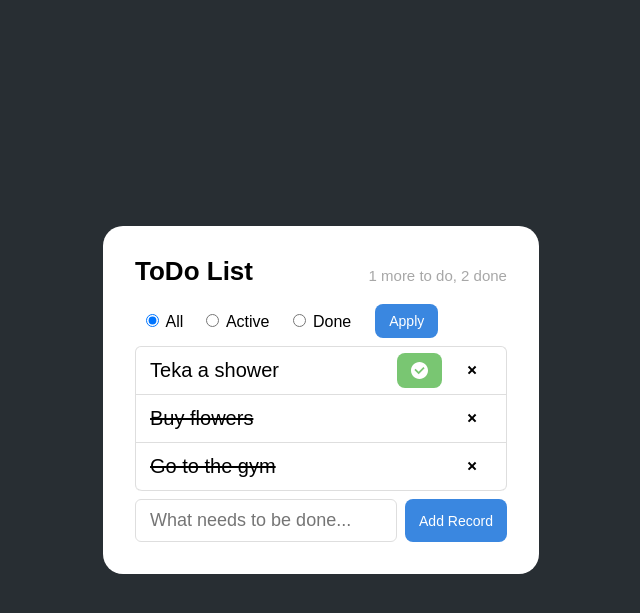
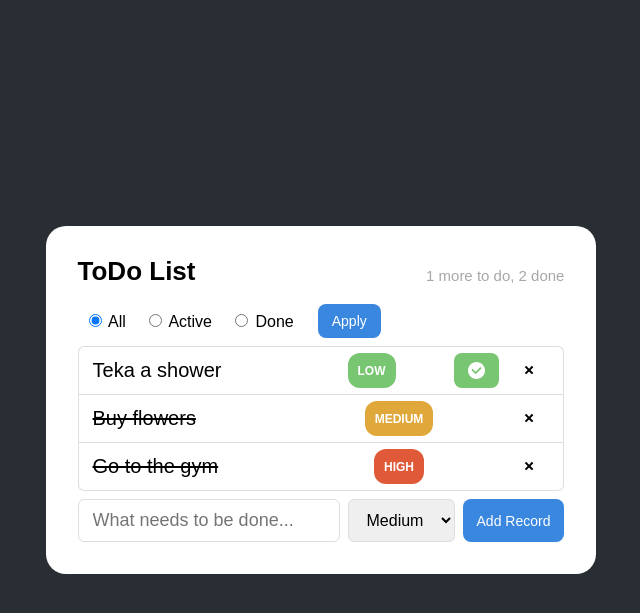
Before and after one commit to alexcarasiov/ToDoListWebApplication, a Java web app: page /home in a window 1280 px wide. Shown: the top 613 px of the page, without its empty margins (319-959 px from the left). Run offline with Spring Boot 4, a stand-in JSP engine, Linux system fonts and the light colour scheme; the project's own start-up code is not run, and a stand-in starts its controllers and pages; some of the project's set-up classes (security, data sources, template engines, error pages and the like) are left out, and stand-ins take their place.

Commit message:
Add record priority field with UI support
Adds RecordPriority (LOW/MEDIUM/HIGH) to records, exposed via the
add-record form and shown as a colored badge in the record list.

Co-Authored-By: Claude Sonnet 5 <noreply@anthropic.com>

```diff
--- a/src/main/java/org/example/controller/CommonController.java
+++ b/src/main/java/org/example/controller/CommonController.java
@@ -1,6 +1,7 @@
 package org.example.controller;
 
 import org.example.entity.Record;
+import org.example.entity.RecordPriority;
 import org.example.entity.RecordStatus;
 import org.example.services.RecordService;
 import org.springframework.beans.factory.annotation.Autowired;
@@ -40,9 +41,9 @@ public class CommonController {
     }
 
     @RequestMapping(value = "/add-record", method = RequestMethod.POST) // http://localhost:8080/prefix/home
-    public String addRecord(@RequestParam String title) {
+    public String addRecord(@RequestParam String title, @RequestParam(required = false) RecordPriority priority) {
         if (title != null && !title.isBlank()) {
-            recordService.saveRecord(title);
+            recordService.saveRecord(title, priority != null ? priority : RecordPriority.MEDIUM);
         }
         return "redirect:/home";
     }
--- a/src/main/java/org/example/services/RecordService.java
+++ b/src/main/java/org/example/services/RecordService.java
@@ -3,6 +3,7 @@ package org.example.services;
 import org.example.controller.DatabaseConnector;
 import org.example.dao.RecordDao;
 import org.example.entity.Record;
+import org.example.entity.RecordPriority;
 import org.example.entity.RecordStatus;
 import org.springframework.stereotype.Service;
 
@@ -26,8 +27,8 @@ public class RecordService {
         return databaseConnector.executeSQL("Select * from records where status = "+ status.name());
     }
 
-    public void saveRecord(String titel) {
-        recordDao.saveRecord(new Record(titel));
+    public void saveRecord(String titel, RecordPriority priority) {
+        recordDao.saveRecord(new Record(titel, priority));
     }
 
     public void updateRecordStatus(int recordId, RecordStatus status) {
--- a/src/main/webapp/WEB-INF/views/main-page.jsp
+++ b/src/main/webapp/WEB-INF/views/main-page.jsp
@@ -47,6 +47,7 @@
                     <c:forEach items="${records}" var="record">
                         <div class="record">
                             <div class="record__title"><span class="${record.status == 'DONE' ? 'record__title_strikethrough' : ''}">${record.titel}</span></div>
+                            <div class="record__priority record__priority_${record.priority}">${record.priority}</div>
                             <div class="record__controls">
                                 <c:if test="${record.status == 'ACTIVE'}">
                                     <form action="/make-record-done" method="post" class="record__controls-form">
@@ -89,6 +90,11 @@
         <div class="management-container">
             <form class="management-form" action="/add-record" method="post">
                 <input type="text" name="title" placeholder="What needs to be done..." class="management-form__input">
+                <select name="priority" class="management-form__priority">
+                    <option value="LOW">Low</option>
+                    <option value="MEDIUM" selected>Medium</option>
+                    <option value="HIGH">High</option>
+                </select>
                 <button type="submit" class="management-form__button">Add Record</button>
             </form>
         </div>
--- a/src/main/webapp/resources/css/main-page.css
+++ b/src/main/webapp/resources/css/main-page.css
@@ -149,6 +149,30 @@ button:hover {
     font-weight: 300;
 }
 
+.record__priority {
+    display: flex;
+    align-items: center;
+    margin-left: 12px;
+    padding: 2px 10px;
+    border-radius: 12px;
+    font-size: 12px;
+    font-weight: 600;
+    color: #fff;
+    white-space: nowrap;
+}
+
+.record__priority_LOW {
+    background-color: #79C672;
+}
+
+.record__priority_MEDIUM {
+    background-color: #e0a83a;
+}
+
+.record__priority_HIGH {
+    background-color: #e05a3a;
+}
+
 .record__controls {
     display: flex;
     margin-left: 16px;
@@ -186,6 +210,15 @@ button:hover {
     box-shadow: 0 0 2px 0 #2d81e2;
 }
 
+.management-form__priority {
+    margin-left: 8px;
+    padding: 10px 14px;
+    border: 1px solid #dedede;
+    border-radius: 6px;
+    font-size: 16px;
+    font-weight: 300;
+}
+
 .management-form__button {
     margin-left: 8px;
     white-space: nowrap;
```
Also changed, not shown: src/main/java/org/example/dao/RecordDao.java (+4 -3 lines), src/main/java/org/example/entity/Record.java (+13 -2 lines), src/main/java/org/example/entity/RecordPriority.java (added, +7 -0 lines).
